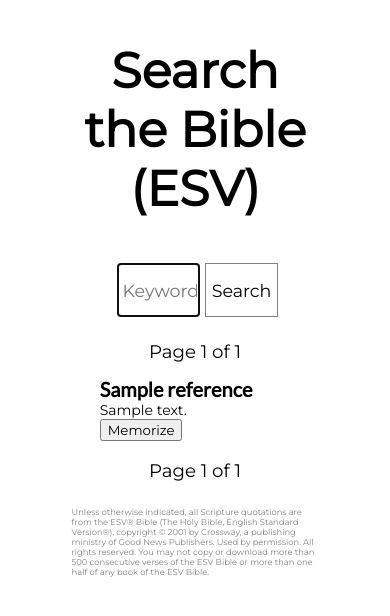
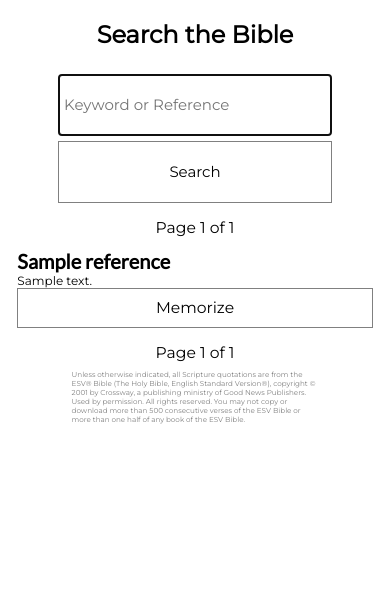
Before and after one commit to djjohnsongeek/memorize, a Django app: template mem_app/templates/mem_app/index.html in a window 390 px wide. Shown: the top 616 px of the page. Run offline with Django 3.2, Linux system fonts and the light colour scheme; the template is opened without the code that fills it: most values are stand-ins (such as "Sample title", 1, 10 or a date in 2020); some libraries are stand-ins or nearby versions.

Commit message:
made significant responsive design changes

```diff
--- a/mem_app/static/mem_app/styles.css
+++ b/mem_app/static/mem_app/styles.css
@@ -202,14 +201,23 @@ hr{
 #btn-search:hover{
     border: 1px solid cornflowerblue;
 }
-
-/* LINKS */
+.btnAddVerse{
+    background-color: white;
+    border: 1px solid grey;
+    height: 40px;
+    width: 100%;
+    font-size: 1.3rem;
+}
+.btnAddVerse:hover{
+    border: 1px solid cornflowerblue;
+}
+/* LINK STYLING */
 a {
     text-decoration: none;
     color:rgb(49, 74, 119);
     font-size: 1.3rem;
 }
-a:hover, #your-verses:hover{
+a:hover, #my-verses:hover{
     color:cornflowerblue;
     cursor: pointer;
 }
@@ -305,3 +314,104 @@ input:focus{
         opacity: 1;
     }
 }
+
+@-webkit-keyframes slide-in-top{
+    from {
+        top: -300px;
+        opacity: 0;
+    }
+    to {
+        top: 0;
+        opacity: 1;
+    }
+}
+
+/* RESPONSIVE DESIGN */
+/*
+#btn-search
+#search-field
+section
+input
+.btns-login-register
+h1
+*/
+@media (max-width:1050px){
+    /*modal styling*/
+    #modal-verses-content{
+        position: relative;
+        margin: 15% auto;
+        left: auto;
+        top: auto;
+        width: 80%;
+        height: 125px;
+        overflow: auto;
+    }
+}
+@media (max-width:900px){
+    #textarea-verse{
+        width: 95%;
+    }
+
+    input, .btns-login-register{
+        width: 70%;
+    }
+    .passage{
+        width: 90%;
+    }
+    section{
+        width: 100%;
+    }
+
+}
+@media (max-width:710px){
+    h1{
+        font-size: 2rem;
+    }
+    .verse-to-mem{
+        font-size: 1.5rem;
+    }
+
+}
+@media (max-width:650px){
+    input, .btns-login-register{
+        width: 90%;
+    }
+    #search-field{
+        width: 70%;
+    }
+    section{
+        width: 100%;
+    }
+
+}
+
+@media (max-width:500px){
+    .verse-to-mem{
+        width: 90%;
+        padding: 5px;
+    }
+    .spacer{
+        height: 8px;
+    }
+}
+
+@media (max-width:400px){
+    .btn-verse-controls{
+        width: 125px;
+    }
+    html{
+        font-size: 12px;
+    }
+    #btn-search{
+        width: 70%;
+        padding: 5px;
+    }
+
+    #search-field{
+        padding: 5px;
+    }
+
+    .passage{
+        width: 95%;
+    }
+}
--- a/mem_app/templates/mem_app/base.html
+++ b/mem_app/templates/mem_app/base.html
@@ -10,7 +10,7 @@
         <script src="https://cdn.jsdelivr.net/npm/js-cookie@2/src/js.cookie.min.js"></script>
     </head>
     <body>
-        {% if login %}
+        {% if user.is_authenticated %}
             <nav>
                 <div class="nav-link">
                     <a href="{% url 'index' %}">Home</a><br/>
@@ -19,7 +19,7 @@
                     <a href="{% url 'logout_view' %}">Logout</a>
                 </div>
                 <div class="nav-link">
-                    <span class="h2" id="your-verses">My Verses</span>
+                    <span id="my-verses">My Verses</span>
                 </div>
             </nav>
             <hr/>
@@ -50,7 +50,7 @@
     </body>
     <script>
         //add event listener to "Your Verses" nav item
-        document.getElementById("your-verses").addEventListener("click", showVerses);
+        document.getElementById("my-verses").addEventListener("click", showVerses);
 
         function showVerses(event){
             // get modal and close button
--- a/mem_app/templates/mem_app/index.html
+++ b/mem_app/templates/mem_app/index.html
@@ -3,9 +3,9 @@
 {% block body %}
 <div class="div-main">
     <section>
-        <h1>Search the Bible (ESV)</h1>
+        <h1>Search the Bible</h1>
         <form action="{% url 'search' firstPage %}" method="GET">
-            <input autofocus autocomplete="off" type="text" name="search_q" placeholder="Keyword or Reference"/><!--
+            <input id="search-field" autofocus autocomplete="off" type="text" name="search_q" placeholder="Keyword or Reference"/><!--
             --><button id="btn-search">Search</button>
         </form><br/>
         {% if message %}
```
Also changed, not shown: other parts of mem_app/static/mem_app/styles.css (+18 -18 lines), mem_app/templates/mem_app/memorize.html (+7 -3 lines).
